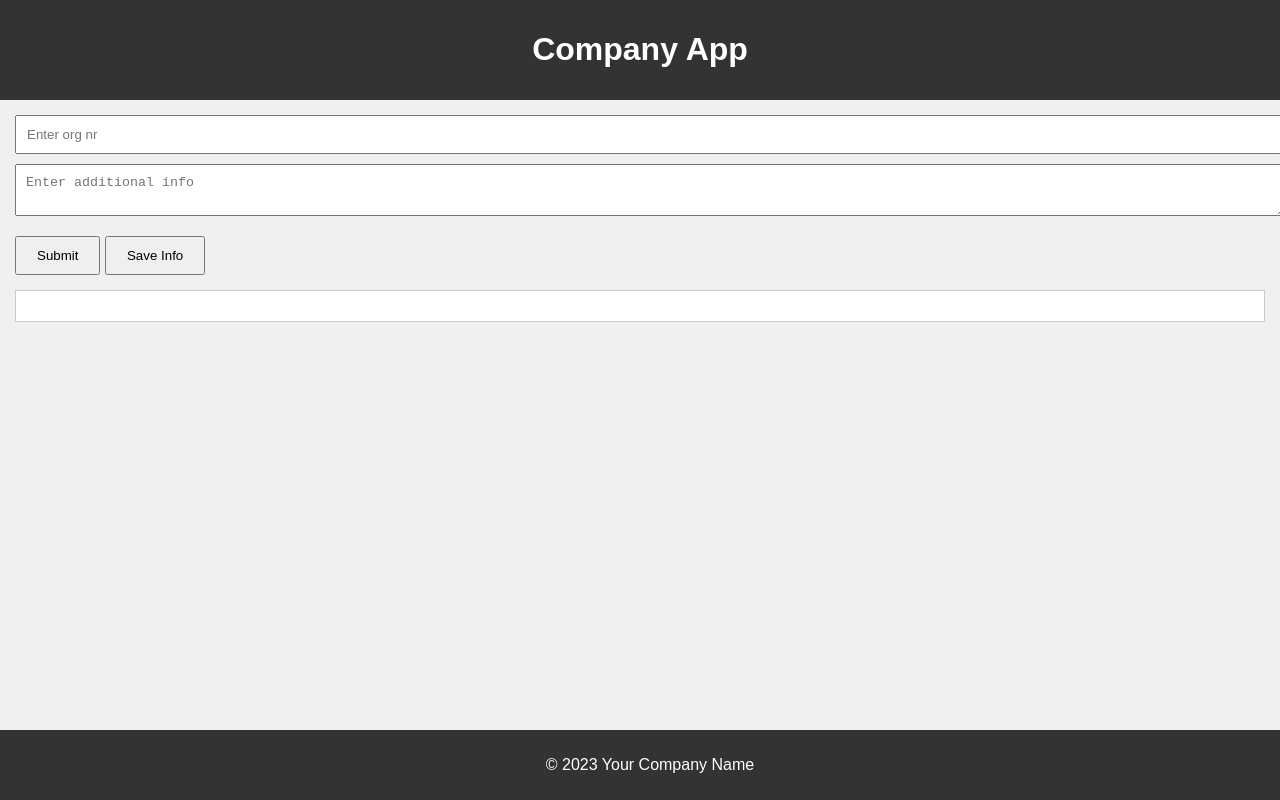
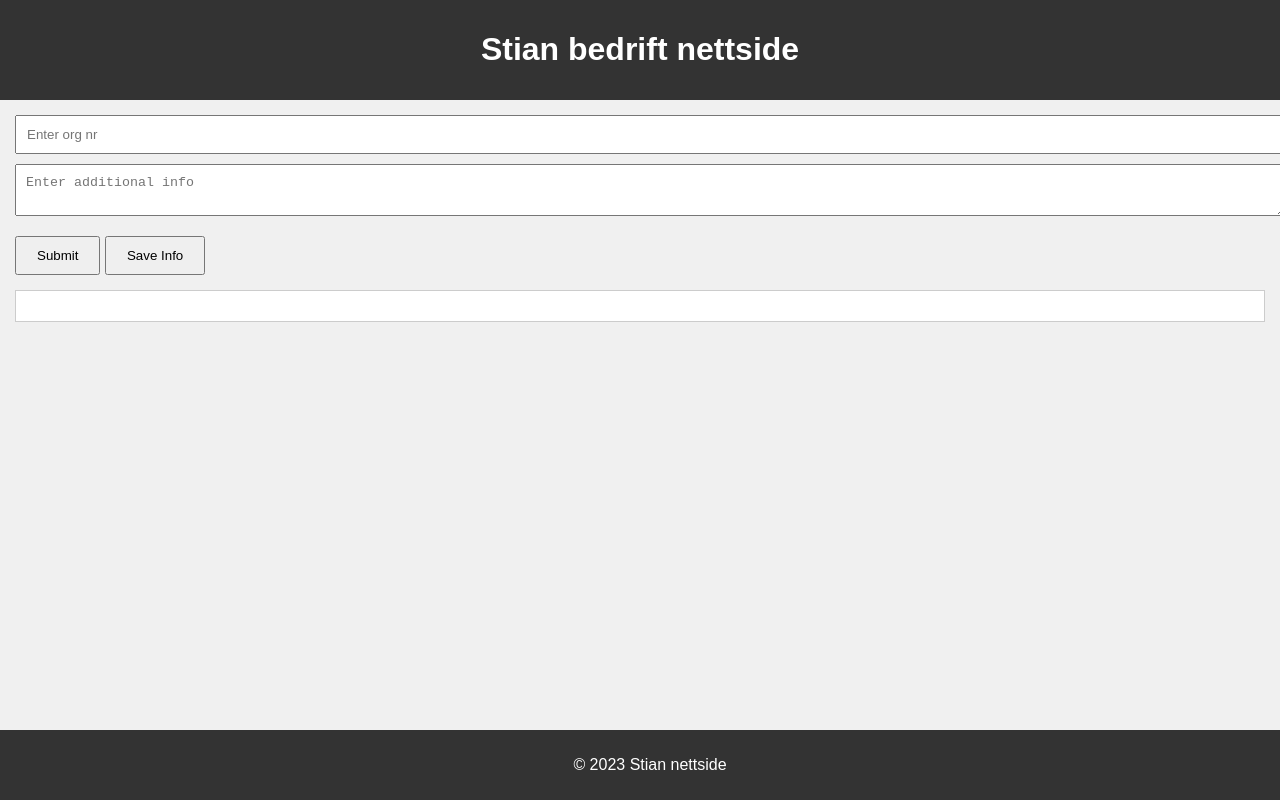
Before and after one commit to StianSteinsland/Appex1, a website: page companyAPI/index.html in a window 1280 px wide. Drawn offline with Linux system fonts and the light colour scheme.

Commit message:
Endret til mer tilpasselig tekst

```diff
--- a/companyAPI/index.html
+++ b/companyAPI/index.html
@@ -6,7 +6,7 @@
 </head>
 <body>
     <header>
-        <h1>Company App</h1>
+        <h1>Stian bedrift nettside</h1>
     </header>
     <main>
         <form id="company-form">
@@ -20,7 +20,7 @@
         </div>
     </main>
     <footer>
-        <p>&copy; 2023 Your Company Name</p>
+        <p>&copy; 2023 Stian nettside</p>
     </footer>
     <script src="app.js"></script>
 </body>
```
